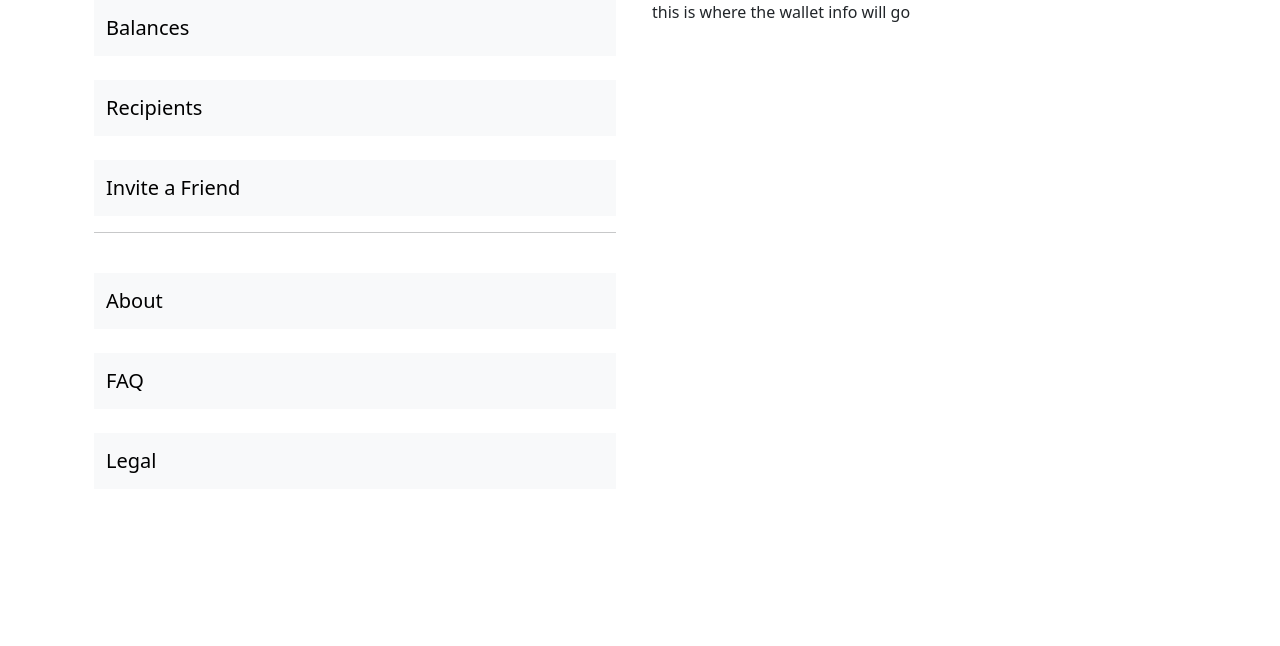
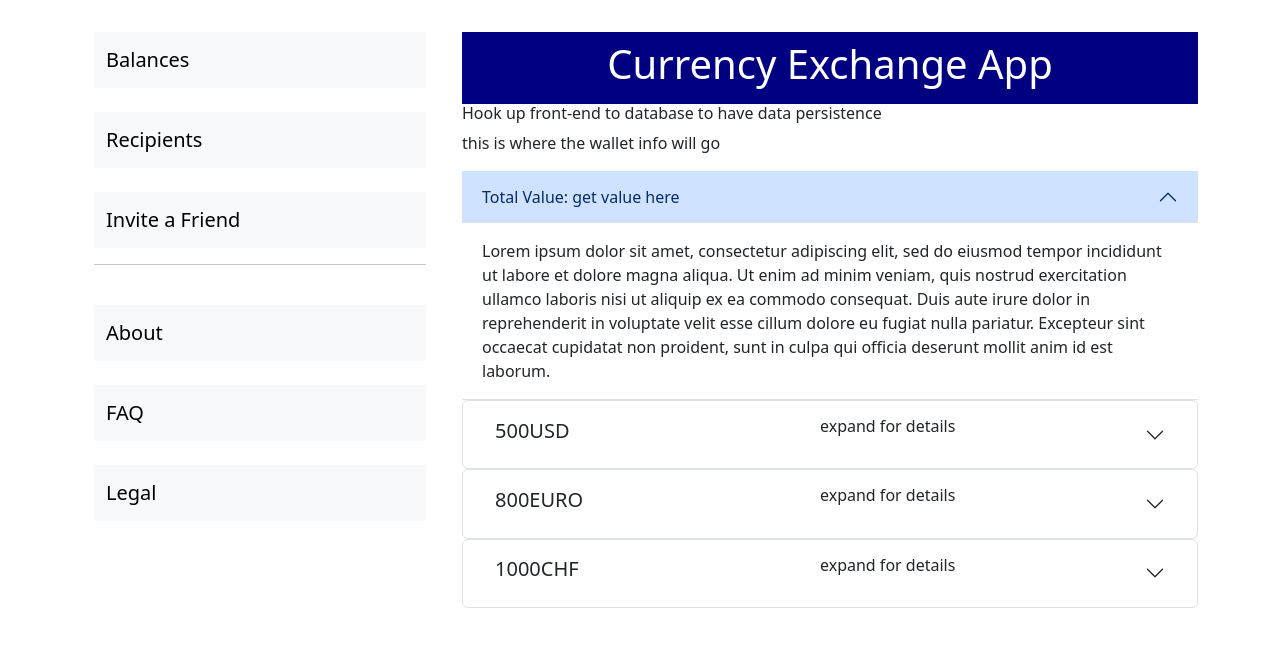
Before and after one commit to mariahw4/currency-exchange, a React (Create React App) app in the folder frontend/: page / in a window 1280 px wide. Shown: the top 646 px of the page. Built offline with nearby package versions, Linux system fonts and the light colour scheme.

Commit message:
adding some seed data and basic functionality of account holder info table

```diff
--- a/frontend/src/App.css
+++ b/frontend/src/App.css
@@ -1,3 +1,12 @@
 :root{
-  font-family:Verdana, Geneva, Tahoma, sans-serif;
+  font-family:Arial, Helvetica, sans-serif;
+  font-size: 16px;
+  margin: 2rem;
 }
+
+.header-style{
+  background-color: navy;
+  color: white;
+  padding: .5rem;
+  text-align: center;
+}
--- a/frontend/src/App.js
+++ b/frontend/src/App.js
@@ -30,10 +30,13 @@ function App() {
 
         <Container>
           <Row>
-            <Col>
+            <Col sm={4}>
               <Links />
             </Col>
-            <Col>
+            <Col sm={8}>
+             <div className='header-style'>
+              <h1>Currency Exchange App</h1>
+             </div>
               <Routes>
                 <Route exact path="/" element={<Wallet/>} />
                 <Route path="/recipients" element={<Recipients/>} />
--- /dev/null
+++ b/frontend/src/components/AccountHolderCard/data.js
@@ -0,0 +1,42 @@
+const userData = [
+    {
+        id: '1',
+        user: 'Jane Doe',
+        amount: '500',
+        currency: 'USD',
+        currencyName: 'US Dollars',
+        bankCode: 'XXXXXXXXX',
+        address:  'DoeJanes, /n Missoula MT USA',
+        accountNumber: 'XXXXXXXXX',
+        wireTransfer: 'XXXXXXXXX',
+        routingNumber: 'XXXXXXXXX'
+    },
+    {
+        id: '2',
+        user: 'Jane Doe',
+        amount: '800',
+        currency: 'EURO',
+        currencyName: 'Euro',
+        bankCode: 'XXXXXXXXX',
+        address:  'DoeJanes, /n Missoula MT USA',
+        accountNumber: 'XXXXXXXXX',
+        wireTransfer: 'XXXXXXXXX',
+        routingNumber: 'XXXXXXXXX'
+    },
+    {
+        id: '3',
+        user: 'Jane Doe',
+        amount: '1000',
+        currency: 'CHF',
+        currencyName: 'Swiss Franc',
+        bankCode: 'XXXXXXXXX',
+        address:  'DoeJanes, /n Missoula MT USA',
+        accountNumber: 'XXXXXXXXX',
+        wireTransfer: 'XXXXXXXXX',
+        routingNumber: 'XXXXXXXXX'
+    },
+
+
+]
+
+export default userData;
--- /dev/null
+++ b/frontend/src/components/AccountHolderCard/index.js
@@ -0,0 +1,55 @@
+import Accordion from 'react-bootstrap/Accordion';
+import Container from 'react-bootstrap/Container';
+import Row from 'react-bootstrap/Row';
+import Col from 'react-bootstrap/Col';
+
+
+import userData from "./data";
+
+function AccountHolderCard() {
+    console.log(userData)
+    return (
+        <Accordion defaultActiveKey="0" flush>
+          <Accordion.Item eventKey="0">
+            <Accordion.Header>Total Value: get value here</Accordion.Header>
+            <Accordion.Body>
+              Lorem ipsum dolor sit amet, consectetur adipiscing elit, sed do
+              eiusmod tempor incididunt ut labore et dolore magna aliqua. Ut enim ad
+              minim veniam, quis nostrud exercitation ullamco laboris nisi ut
+              aliquip ex ea commodo consequat. Duis aute irure dolor in
+              reprehenderit in voluptate velit esse cillum dolore eu fugiat nulla
+              pariatur. Excepteur sint occaecat cupidatat non proident, sunt in
+              culpa qui officia deserunt mollit anim id est laborum.
+            </Accordion.Body>
+          </Accordion.Item>
+          <Container>
+          {userData.map((props) => (
+
+          <Row>
+          <Accordion.Item eventKey={props.id}>
+            <Accordion.Header>
+            <Col >
+                <h5 className='currency-value'>{props.amount}{props.currency}</h5>
+              </Col>
+              <Col>
+                <p className='details'>expand for details</p>
+            </Col>
+            </Accordion.Header>
+
+            <Accordion.Body>
+
+              <p>{props.user}</p>
+
+
+            </Accordion.Body>
+          </Accordion.Item>
+          </Row>
+          ))}
+          </Container>
+        </Accordion>
+      );
+
+
+}
+
+export default AccountHolderCard;
--- a/frontend/src/pages/wallet.js
+++ b/frontend/src/pages/wallet.js
@@ -1,13 +1,13 @@
-
+import AccountHolderCard from "../components/AccountHolderCard/index";
 
 function Wallet() {
 
 
     return (
         <>
-
+        <h6>Hook up front-end to database to have data persistence</h6>
         <p id='wallet'>this is where the wallet info will go</p>
-
+          <AccountHolderCard />
         </>
     )
 
```
